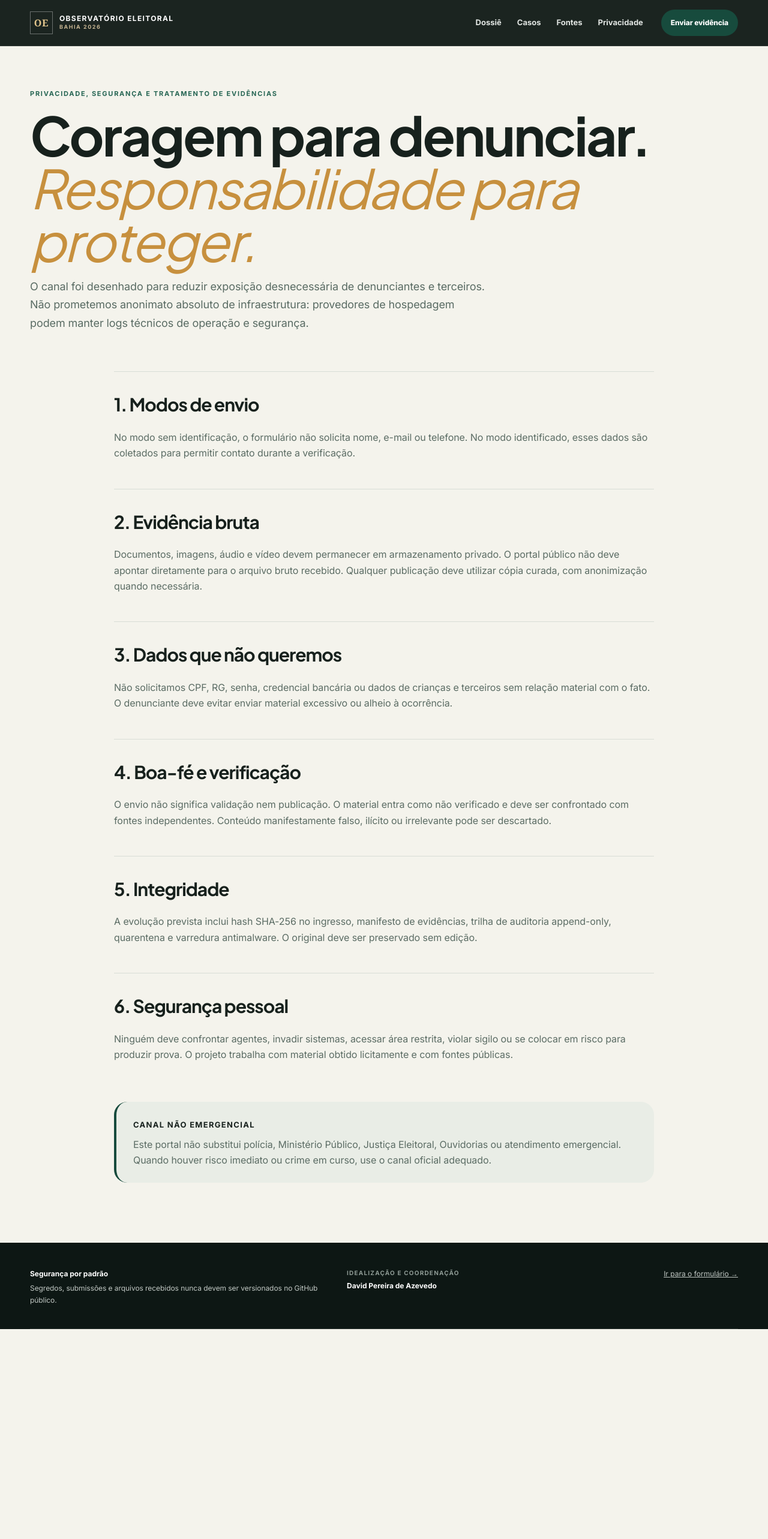
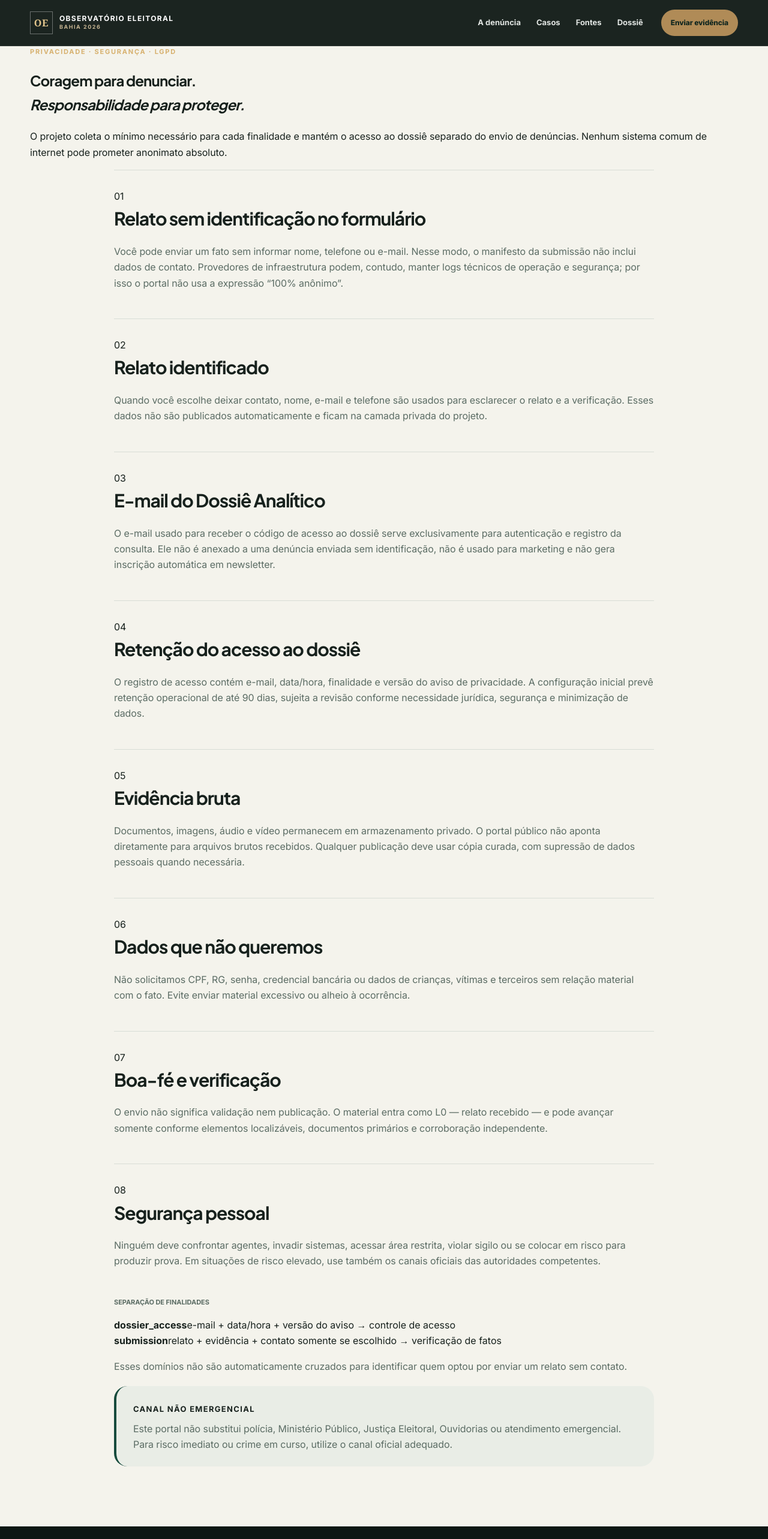
Before and after one commit to davidazevedo/observatorio-eleitoral-ba-2026, a Next.js app: page /privacidade in a window 1280 px wide. Shown: the top 2566 px of the page at 60% size. Before the commit the page ends 2216 px from the top, so only its background shows below. Built offline with nearby package versions, Linux system fonts and the light colour scheme.

Commit message:
docs: expand LGPD privacy separation and retention policy

```diff
--- a/app/privacidade/page.tsx
+++ b/app/privacidade/page.tsx
@@ -1,18 +1,69 @@
 import Link from 'next/link';
 
-export const metadata = { title: 'Privacidade e segurança | Observatório Eleitoral Bahia 2026' };
+export const metadata = {
+  title: 'Privacidade e segurança | Observatório Eleitoral Bahia 2026',
+  description: 'Como o Observatório trata dados pessoais, evidências, acesso ao dossiê e relatos sem identificação no formulário.',
+};
 
-export default function PrivacyPage(){ return <main>
-  <header className="site-header political-header"><div className="container header-inner"><Link className="brand political-brand" href="/"><span className="brand-mark">OE</span><span className="brand-copy">Observatório Eleitoral<br/><small>Bahia 2026</small></span></Link><nav className="nav"><Link href="/dossie">Dossiê</Link><Link href="/casos">Casos</Link><Link href="/fontes">Fontes</Link><Link href="/privacidade">Privacidade</Link></nav><Link className="button compact" href="/enviar">Enviar evidência</Link></div></header>
-  <section className="container form-hero"><p className="eyebrow">PRIVACIDADE, SEGURANÇA E TRATAMENTO DE EVIDÊNCIAS</p><h1>Coragem para denunciar. <em>Responsabilidade para proteger.</em></h1><p className="lead">O canal foi desenhado para reduzir exposição desnecessária de denunciantes e terceiros. Não prometemos anonimato absoluto de infraestrutura: provedores de hospedagem podem manter logs técnicos de operação e segurança.</p></section>
-  <section className="container privacy-doc">
-    <article><h2>1. Modos de envio</h2><p>No modo sem identificação, o formulário não solicita nome, e-mail ou telefone. No modo identificado, esses dados são coletados para permitir contato durante a verificação.</p></article>
-    <article><h2>2. Evidência bruta</h2><p>Documentos, imagens, áudio e vídeo devem permanecer em armazenamento privado. O portal público não deve apontar diretamente para o arquivo bruto recebido. Qualquer publicação deve utilizar cópia curada, com anonimização quando necessária.</p></article>
-    <article><h2>3. Dados que não queremos</h2><p>Não solicitamos CPF, RG, senha, credencial bancária ou dados de crianças e terceiros sem relação material com o fato. O denunciante deve evitar enviar material excessivo ou alheio à ocorrência.</p></article>
-    <article><h2>4. Boa-fé e verificação</h2><p>O envio não significa validação nem publicação. O material entra como não verificado e deve ser confrontado com fontes independentes. Conteúdo manifestamente falso, ilícito ou irrelevante pode ser descartado.</p></article>
-    <article><h2>5. Integridade</h2><p>A evolução prevista inclui hash SHA-256 no ingresso, manifesto de evidências, trilha de auditoria append-only, quarentena e varredura antimalware. O original deve ser preservado sem edição.</p></article>
-    <article><h2>6. Segurança pessoal</h2><p>Ninguém deve confrontar agentes, invadir sistemas, acessar área restrita, violar sigilo ou se colocar em risco para produzir prova. O projeto trabalha com material obtido licitamente e com fontes públicas.</p></article>
-    <div className="legal-box"><strong>Canal não emergencial</strong><p>Este portal não substitui polícia, Ministério Público, Justiça Eleitoral, Ouvidorias ou atendimento emergencial. Quando houver risco imediato ou crime em curso, use o canal oficial adequado.</p></div>
-  </section>
-  <footer className="political-footer"><div className="container footer-top"><div><strong>Segurança por padrão</strong><p>Segredos, submissões e arquivos recebidos nunca devem ser versionados no GitHub público.</p></div><div className="footer-signature"><span>Idealização e coordenação</span><strong>David Pereira de Azevedo</strong></div><Link href="/enviar">Ir para o formulário →</Link></div></footer>
-</main> }
+export default function PrivacyPage() {
+  return (
+    <main>
+      <header className="site-header political-header">
+        <div className="container header-inner">
+          <Link className="brand political-brand" href="/"><span className="brand-mark">OE</span><span className="brand-copy">Observatório Eleitoral<br/><small>Bahia 2026</small></span></Link>
+          <nav className="nav"><Link href="/denuncia">A denúncia</Link><Link href="/casos">Casos</Link><Link href="/fontes">Fontes</Link><Link href="/dossie">Dossiê</Link></nav>
+          <Link className="button compact political-cta" href="/enviar">Enviar evidência</Link>
+        </div>
+      </header>
+
+      <section className="privacy-hero">
+        <div className="container">
+          <p className="eyebrow light">PRIVACIDADE · SEGURANÇA · LGPD</p>
+          <h1>Coragem para denunciar.<br/><em>Responsabilidade para proteger.</em></h1>
+          <p>O projeto coleta o mínimo necessário para cada finalidade e mantém o acesso ao dossiê separado do envio de denúncias. Nenhum sistema comum de internet pode prometer anonimato absoluto.</p>
+        </div>
+      </section>
+
+      <section className="container privacy-doc research-privacy">
+        <article>
+          <span>01</span><div><h2>Relato sem identificação no formulário</h2><p>Você pode enviar um fato sem informar nome, telefone ou e-mail. Nesse modo, o manifesto da submissão não inclui dados de contato. Provedores de infraestrutura podem, contudo, manter logs técnicos de operação e segurança; por isso o portal não usa a expressão “100% anônimo”.</p></div>
+        </article>
+        <article>
+          <span>02</span><div><h2>Relato identificado</h2><p>Quando você escolhe deixar contato, nome, e-mail e telefone são usados para esclarecer o relato e a verificação. Esses dados não são publicados automaticamente e ficam na camada privada do projeto.</p></div>
+        </article>
+        <article>
+          <span>03</span><div><h2>E-mail do Dossiê Analítico</h2><p>O e-mail usado para receber o código de acesso ao dossiê serve exclusivamente para autenticação e registro da consulta. Ele não é anexado a uma denúncia enviada sem identificação, não é usado para marketing e não gera inscrição automática em newsletter.</p></div>
+        </article>
+        <article>
+          <span>04</span><div><h2>Retenção do acesso ao dossiê</h2><p>O registro de acesso contém e-mail, data/hora, finalidade e versão do aviso de privacidade. A configuração inicial prevê retenção operacional de até 90 dias, sujeita a revisão conforme necessidade jurídica, segurança e minimização de dados.</p></div>
+        </article>
+        <article>
+          <span>05</span><div><h2>Evidência bruta</h2><p>Documentos, imagens, áudio e vídeo permanecem em armazenamento privado. O portal público não aponta diretamente para arquivos brutos recebidos. Qualquer publicação deve usar cópia curada, com supressão de dados pessoais quando necessária.</p></div>
+        </article>
+        <article>
+          <span>06</span><div><h2>Dados que não queremos</h2><p>Não solicitamos CPF, RG, senha, credencial bancária ou dados de crianças, vítimas e terceiros sem relação material com o fato. Evite enviar material excessivo ou alheio à ocorrência.</p></div>
+        </article>
+        <article>
+          <span>07</span><div><h2>Boa-fé e verificação</h2><p>O envio não significa validação nem publicação. O material entra como L0 — relato recebido — e pode avançar somente conforme elementos localizáveis, documentos primários e corroboração independente.</p></div>
+        </article>
+        <article>
+          <span>08</span><div><h2>Segurança pessoal</h2><p>Ninguém deve confrontar agentes, invadir sistemas, acessar área restrita, violar sigilo ou se colocar em risco para produzir prova. Em situações de risco elevado, use também os canais oficiais das autoridades competentes.</p></div>
+        </article>
+
+        <div className="privacy-separation">
+          <p className="eyebrow">SEPARAÇÃO DE FINALIDADES</p>
+          <div><strong>dossier_access</strong><span>e-mail + data/hora + versão do aviso → controle de acesso</span></div>
+          <div><strong>submission</strong><span>relato + evidência + contato somente se escolhido → verificação de fatos</span></div>
+          <p>Esses domínios não são automaticamente cruzados para identificar quem optou por enviar um relato sem contato.</p>
+        </div>
+
+        <div className="legal-box">
+          <strong>Canal não emergencial</strong>
+          <p>Este portal não substitui polícia, Ministério Público, Justiça Eleitoral, Ouvidorias ou atendimento emergencial. Para risco imediato ou crime em curso, utilize o canal oficial adequado.</p>
+        </div>
+      </section>
+
+      <footer className="political-footer"><div className="container footer-top"><div><strong>Segurança por padrão</strong><p>Segredos, submissões e arquivos recebidos nunca devem ser versionados no GitHub público.</p></div><div className="footer-signature"><span>Idealização e coordenação</span><strong>David Pereira de Azevedo</strong></div><Link href="/enviar">Ir para o formulário →</Link></div></footer>
+    </main>
+  );
+}
```
